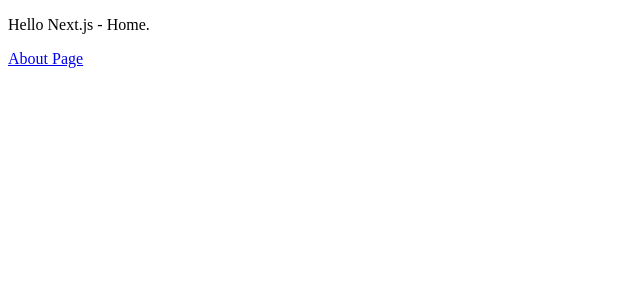
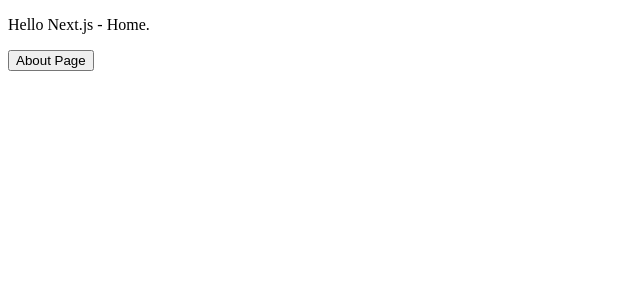
Before and after one commit to sjm-practice/next-material-validation, a Next.js app: page / in a window 1280 px wide. Shown: the top 300 px of the page, without its empty margins (0-640 px from the left). Built offline with nearby package versions, Linux system fonts and the light colour scheme.

Commit message:
using button as a Link

```diff
--- a/pages/index.js
+++ b/pages/index.js
@@ -4,7 +4,7 @@
   <div>
     <p>Hello Next.js - Home.</p>
     <Link href="/about">
-      <a>About Page</a>
+      <button type="button">About Page</button>
     </Link>
   </div>
 );
```
